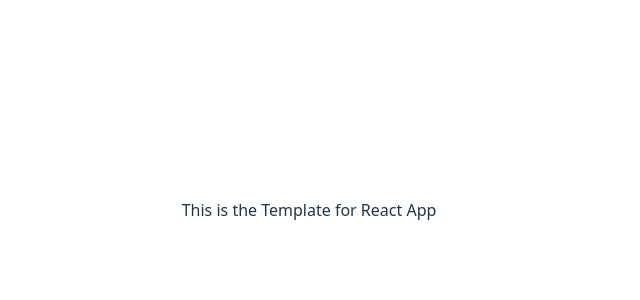
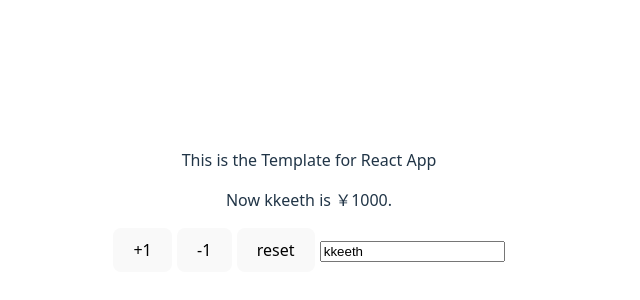
Before and after one commit to kkeeth/react-hooks, a React (Vite) app: page / in a window 1280 px wide. Shown: the part 190-490 px from the top of the page, without its empty margins (331-971 px from the left). Built offline with nearby package versions, Linux system fonts and the light colour scheme.

Commit message:
feat: use effect

```diff
--- a/src/App.tsx
+++ b/src/App.tsx
@@ -1,10 +1,14 @@
 import type { FC } from "react";
 import "./App.css";
+import UniteStates from "./components/unite-states";
 
 const App: FC = () => {
 	return (
 		<>
 			<div className="App">This is the Template for React App</div>
+			<div>
+				<UniteStates />
+			</div>
 		</>
 	);
 };
--- a/src/components/unite-states.tsx
+++ b/src/components/unite-states.tsx
@@ -1,4 +1,4 @@
-import { useState, type FC } from "react";
+import { useState, useEffect, type FC } from "react";
 import "../App.css";
 
 type UnitePrice = {
@@ -6,34 +6,39 @@ type UnitePrice = {
 	price: number;
 };
 
-const UniteStates: FC<UnitePrice> = (
-	props = {
-		name: "kkeeth",
-		price: 1000,
-	},
-) => {
-	const [state, setState] = useState(props);
-	const { name, price } = state;
+const UniteStates: FC<UnitePrice> = ({ name = "kkeeth", price = 1000 }) => {
+	const [state, setState] = useState({ name, price });
+	console.log(state);
+
+	useEffect(() => {
+		console.log("use effect is invoked");
+	});
+
+	const renderPeriod = () => {
+		console.log("renderPeriod renders period");
+		return ".";
+	};
 
 	return (
 		<>
 			<div className="App">
 				<p>
-					Now {state.name} is ￥{price}.
+					Now {state.name} is ￥{state.price}
+					{renderPeriod()}
 				</p>
 				<button
 					type="button"
-					onClick={() => setState({ ...state, price: price + 1 })}
+					onClick={() => setState({ ...state, price: state.price + 1 })}
 				>
 					+1
 				</button>
 				<button
 					type="button"
-					onClick={() => setState({ ...state, price: price - 1 })}
+					onClick={() => setState({ ...state, price: state.price - 1 })}
 				>
 					-1
 				</button>
-				<button type="button" onClick={() => setState(props)}>
+				<button type="button" onClick={() => setState({ name, price })}>
 					reset
 				</button>
 				<input
```
